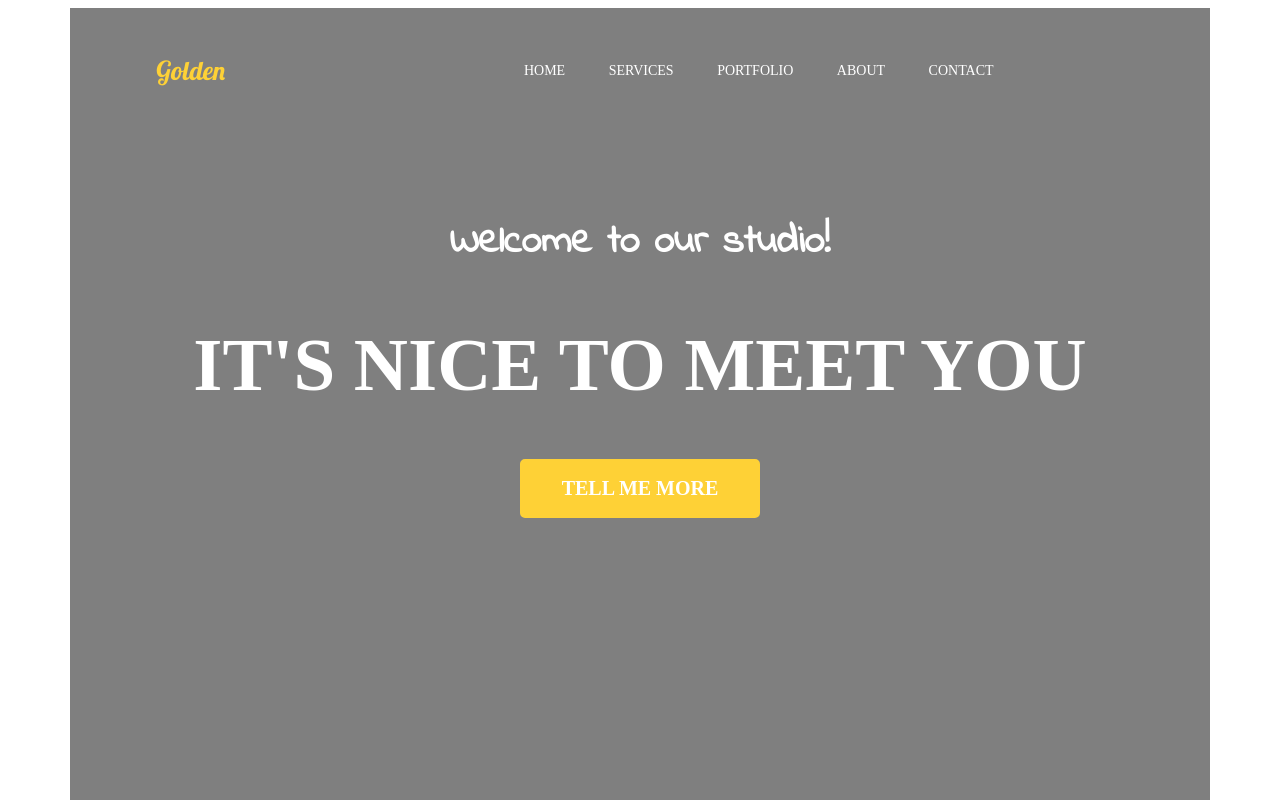
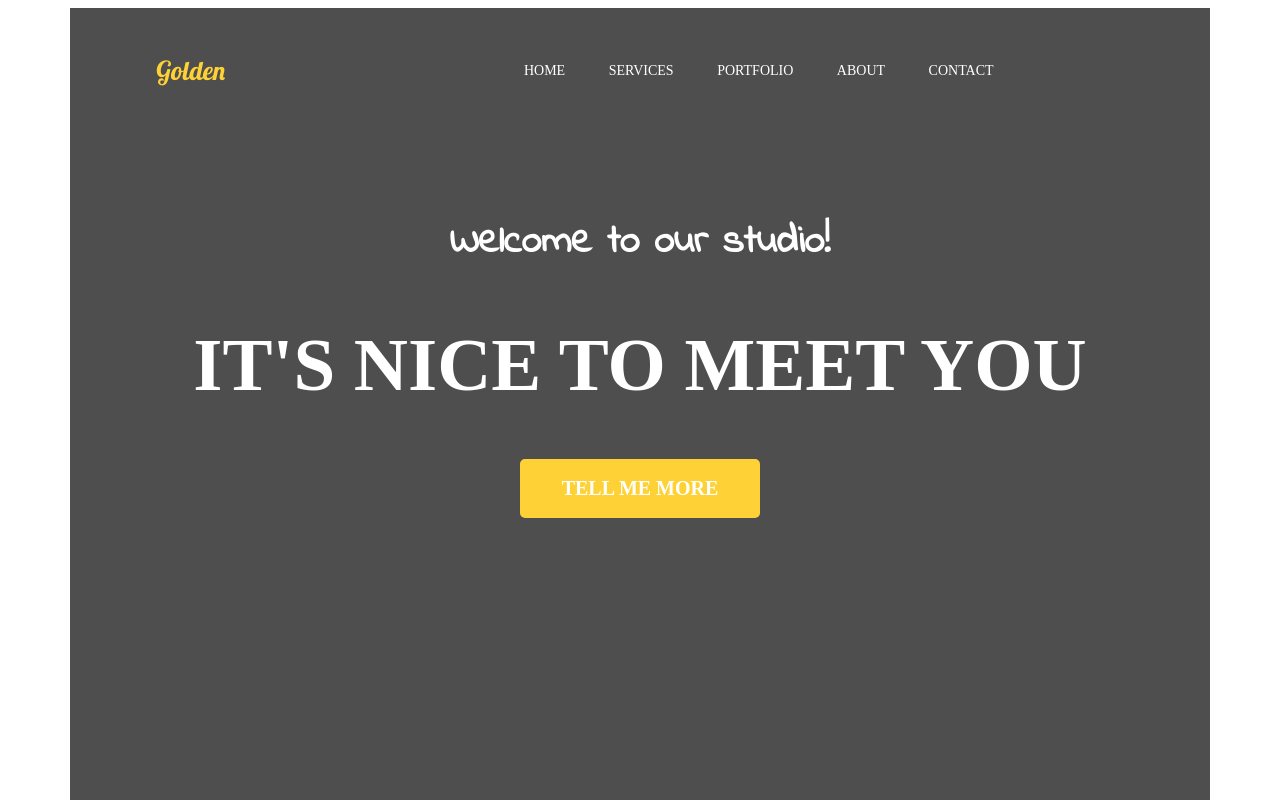
Before and after one commit to rajti-learning/landing-page_bootstrap, a website: page index.html in a window 1280 px wide. Shown: the top 800 px of the page. Drawn offline with Linux system fonts and the light colour scheme; the site is published under a folder, as on GitHub Pages, so addresses that start at the root find nothing.

Commit message:
update css file

```diff
--- a/css/style.css
+++ b/css/style.css
@@ -28,7 +28,7 @@
 
 /*HEADER */
 .splash {
-  background-image: url(/images/Splash.png);
+  background-image: url(../images/Splash.png);
   overflow: hidden;
   background-position: center center;
   background-size: cover;
```
Also changed, not shown: 1 other file.
